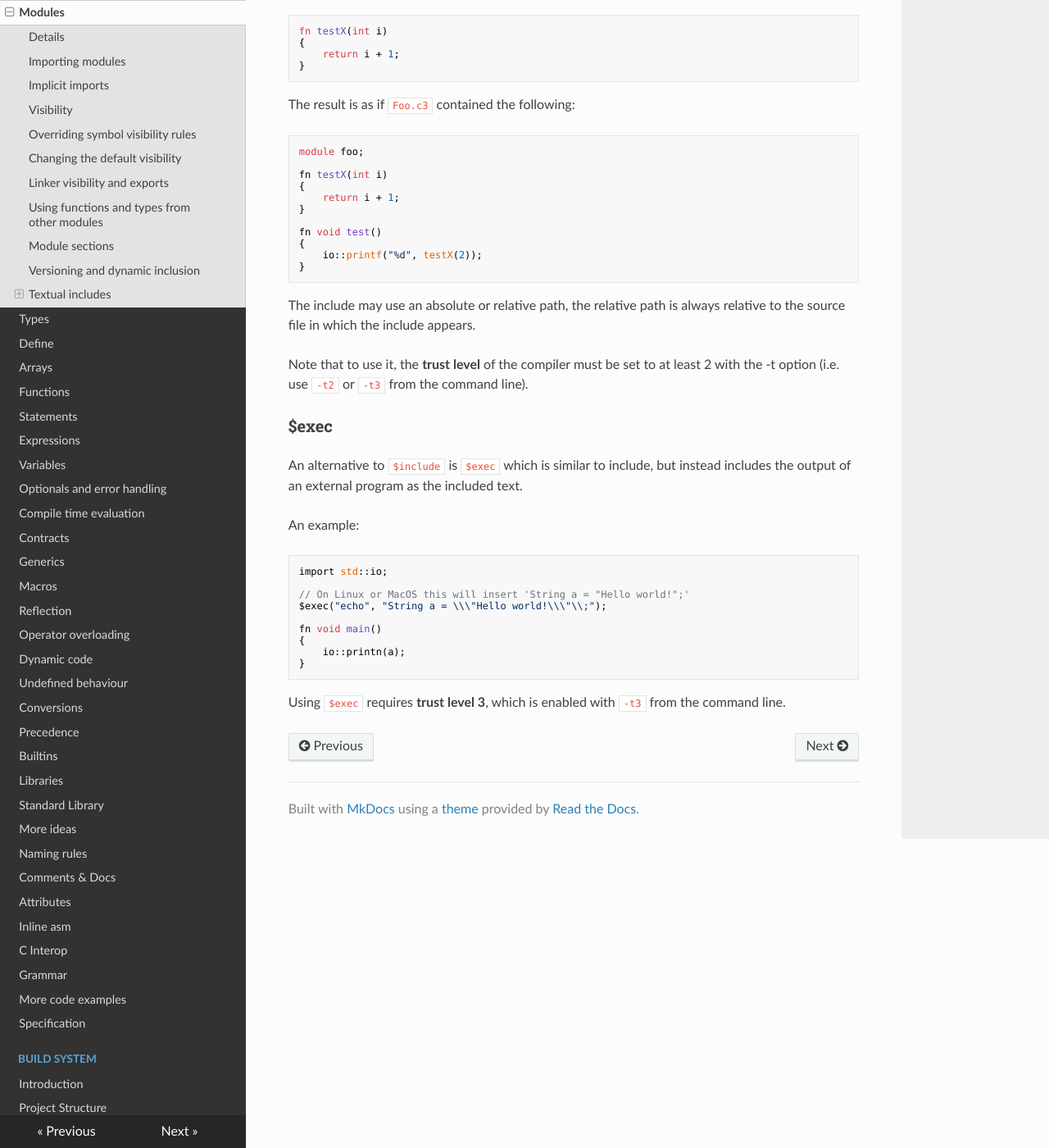
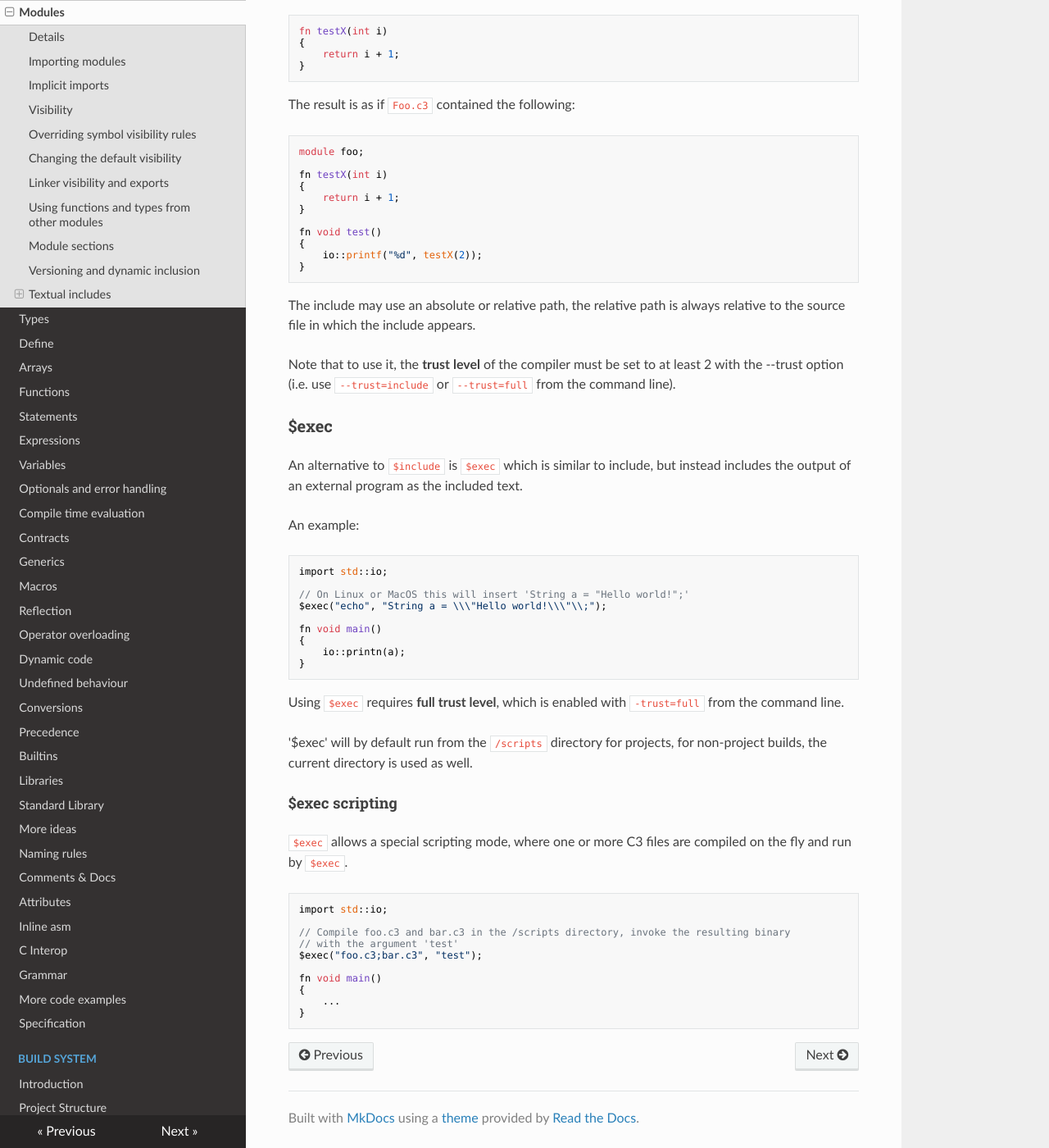
Before and after one commit to c3lang/c3docs-old, an MkDocs documentation site: the page built from docs/modules.md, in a window 1280 px wide and 1400 px high, scrolled down 7672 px. Shown: the whole window at 82% size. Built offline with MkDocs 1.6.1, drawn with Linux system fonts in a browser that asks for light colours; nearby versions of some CDN libraries.

Commit message:
Update static initializers and exec documentation.

````diff
--- a/docs/modules.md
+++ b/docs/modules.md
@@ -399,7 +399,7 @@ fn void test()
 The include may use an absolute or relative path, the relative path is always relative to the source file in which the include appears.
 
 Note that to use it, the **trust level** of the compiler must be set to at least 2 with
-the -t option (i.e. use `-t2` or `-t3` from the command line).
+the --trust option (i.e. use `--trust=include` or `--trust=full` from the command line).
 
 ### $exec
 
@@ -419,4 +419,25 @@ fn void main()
 }
 ```
 
-Using `$exec` requires **trust level 3**, which is enabled with `-t3` from the command line.
+Using `$exec` requires **full trust level**, which is enabled with `-trust=full` from the command line.
+
+'$exec' will by default run from the `/scripts` directory for projects, for non-project builds,
+the current directory is used as well.
+
+#### $exec scripting
+
+`$exec` allows a special scripting mode, where one or more C3 files are compiled on the fly and
+run by `$exec`.
+
+```c
+import std::io;
+
+// Compile foo.c3 and bar.c3 in the /scripts directory, invoke the resulting binary
+// with the argument 'test'
+$exec("foo.c3;bar.c3", "test");
+
+fn void main()
+{
+	...
+}
+```
````
Also changed, not shown: docs/attributes.md (+15 -5 lines), docs/changes.md (+4 -0 lines), docs/index.md (+1 -1 lines), docs/libraries.md (+3 -3 lines).
